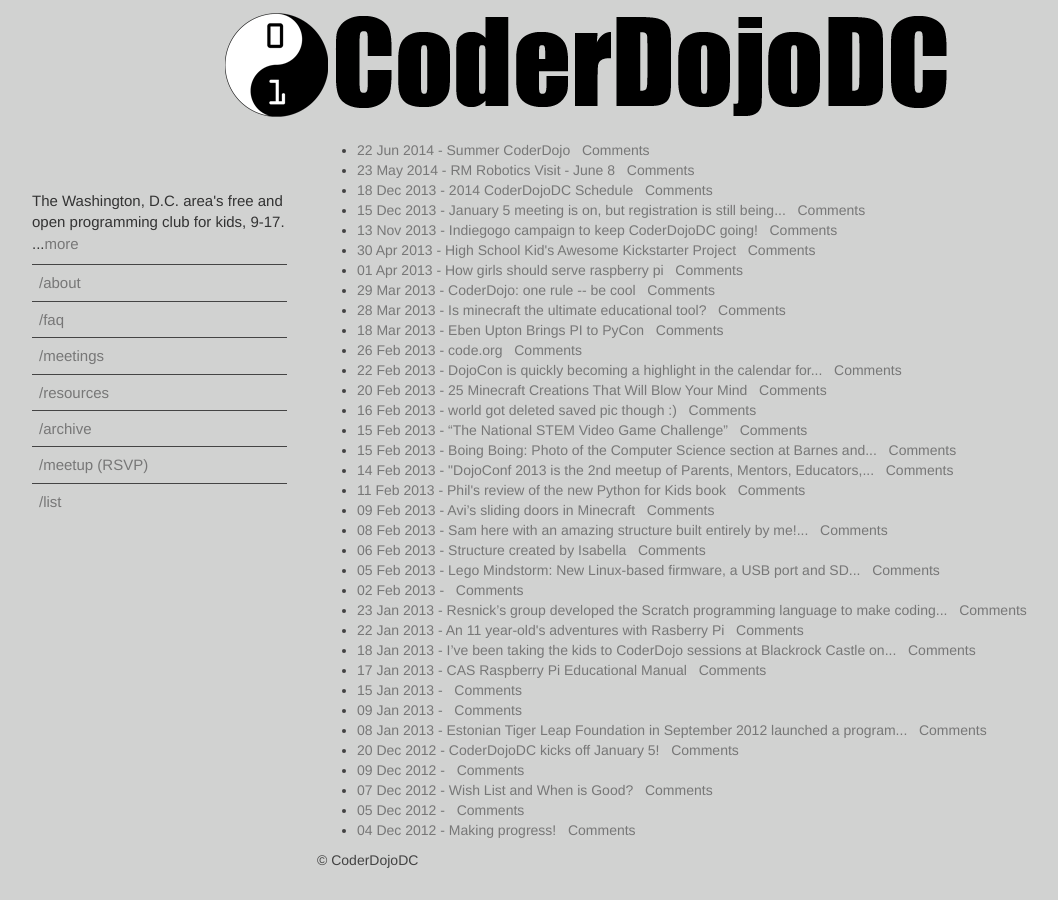
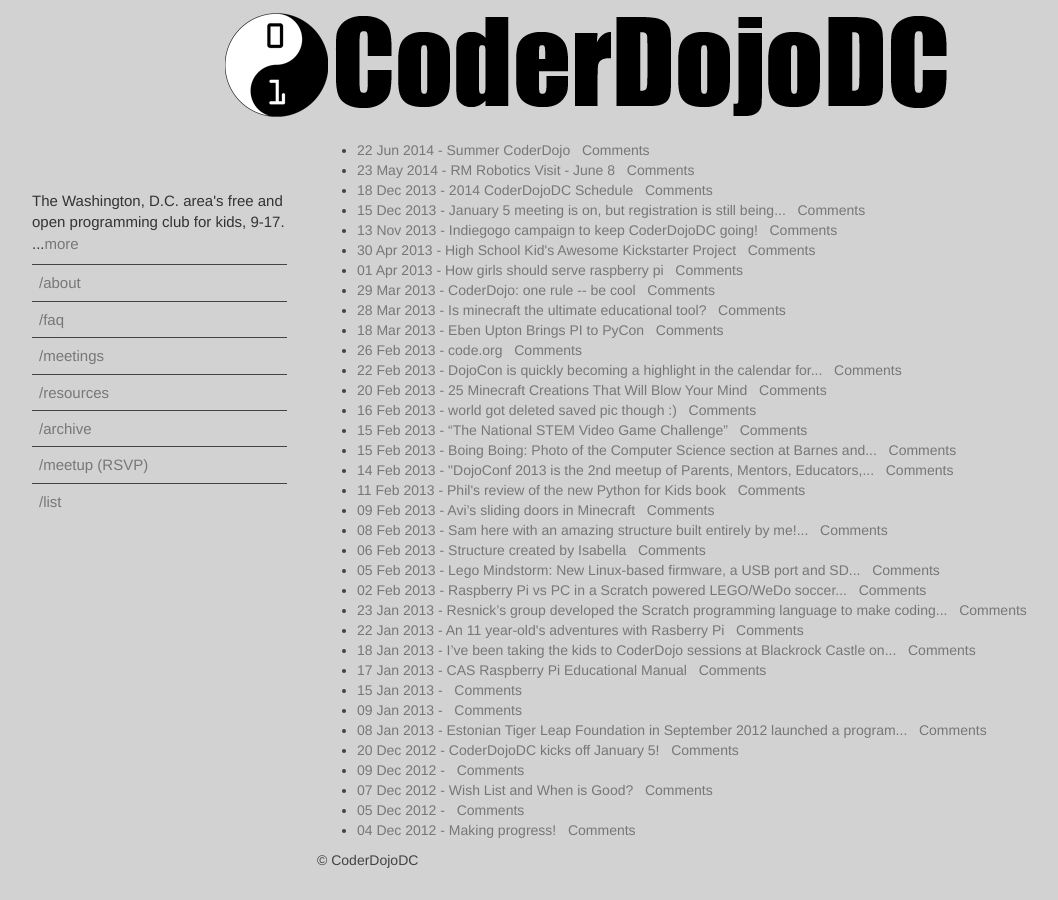
Before and after one commit to CoderDojoDC/CoderDojoDC.github.io, a Jekyll site: the page built from archive/index.html, in a window 1280 px wide. Shown: the whole page, without its empty margins (53-1111 px from the left). Built offline with Jekyll 4.4.1, drawn with Linux system fonts in a browser that asks for light colours; nearby versions of some CDN libraries; comment, search, counter and statistics services are not loaded.

Commit message:
Update 2013-02-02-raspi-pc-showdown.md

```diff
--- a/_posts/2013-02-02-raspi-pc-showdown.md
+++ b/_posts/2013-02-02-raspi-pc-showdown.md
@@ -1,6 +1,6 @@
 ---
 layout: post
-title: ''
+title: 'Raspberry Pi vs PC in a Scratch powered LEGO/WeDo soccer showdown'
 date: '2013-02-02T05:35:02-05:00'
 tags:
 - RasberryPi
```
